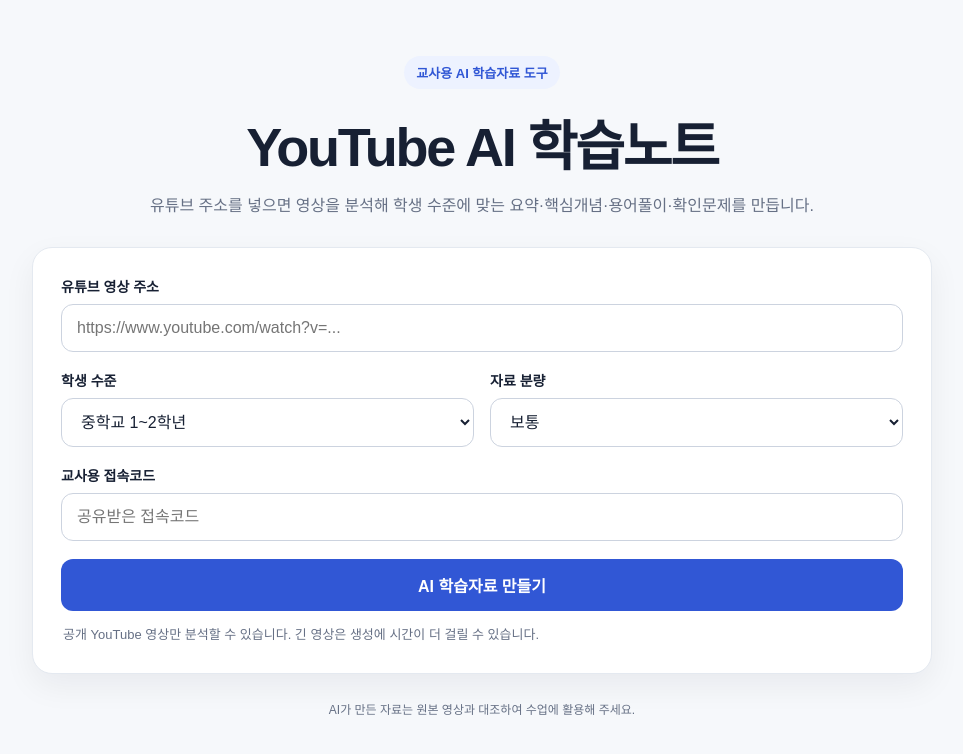
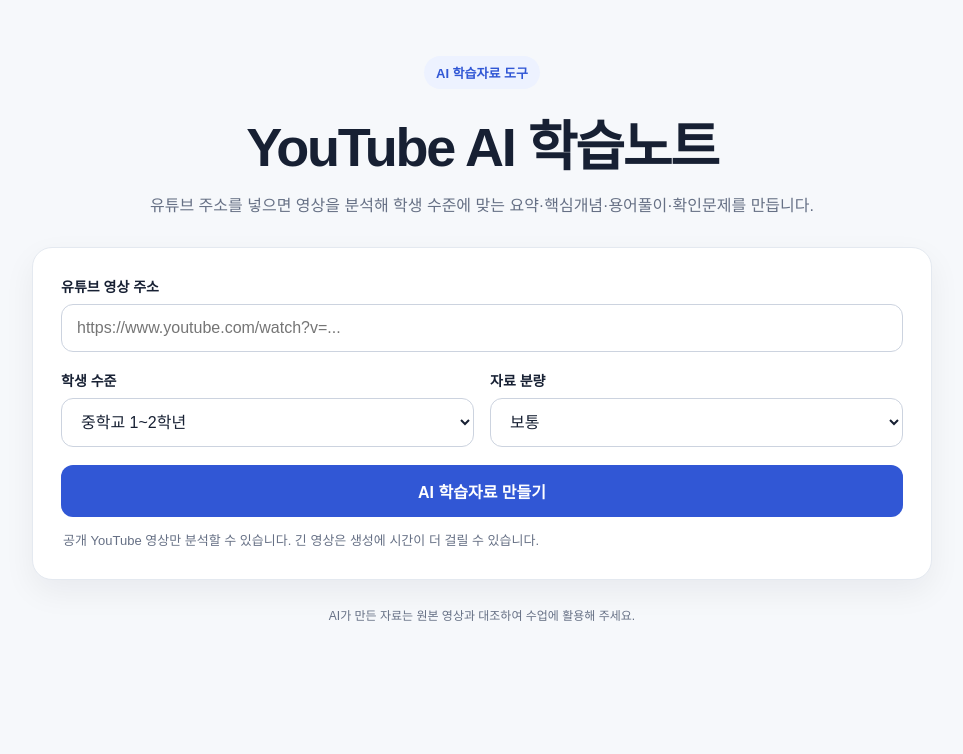
Before and after one commit to gyo6star8i/youtube-study-note, a Next.js app: page / in a window 1280 px wide. Shown: the top 754 px of the page, without its empty margins (158-1121 px from the left). Built offline with nearby package versions, Linux system fonts and the light colour scheme.

Commit message:
Remove teacher access code from UI

```diff
--- a/app/page.tsx
+++ b/app/page.tsx
@@ -7,7 +7,6 @@ type Length = "간단히" | "보통" | "자세히";
 
 export default function Home() {
   const [url, setUrl] = useState("");
-  const [accessCode, setAccessCode] = useState("");
   const [level, setLevel] = useState<Level>("중학교 1~2학년");
   const [length, setLength] = useState<Length>("보통");
   const [result, setResult] = useState("");
@@ -24,7 +23,7 @@ export default function Home() {
       const res = await fetch("/api/summarize", {
         method: "POST",
         headers: { "Content-Type": "application/json" },
-        body: JSON.stringify({ url, accessCode, level, length }),
+        body: JSON.stringify({ url, level, length }),
       });
       const data = await res.json();
       if (!res.ok) throw new Error(data.error || "요약 중 오류가 발생했습니다.");
@@ -39,7 +38,7 @@ export default function Home() {
   return (
     <main className="page-shell">
       <section className="hero">
-        <span className="badge">교사용 AI 학습자료 도구</span>
+        <span className="badge">AI 학습자료 도구</span>
         <h1>YouTube AI 학습노트</h1>
         <p>유튜브 주소를 넣으면 영상을 분석해 학생 수준에 맞는 요약·핵심개념·용어풀이·확인문제를 만듭니다.</p>
       </section>
@@ -76,16 +75,6 @@ export default function Home() {
             </div>
           </div>
 
-          <label>교사용 접속코드</label>
-          <input
-            type="password"
-            required
-            autoComplete="current-password"
-            placeholder="공유받은 접속코드"
-            value={accessCode}
-            onChange={(e) => setAccessCode(e.target.value)}
-          />
-
           <button type="submit" disabled={loading}>
             {loading ? "영상을 분석하고 있어요…" : "AI 학습자료 만들기"}
           </button>
```
